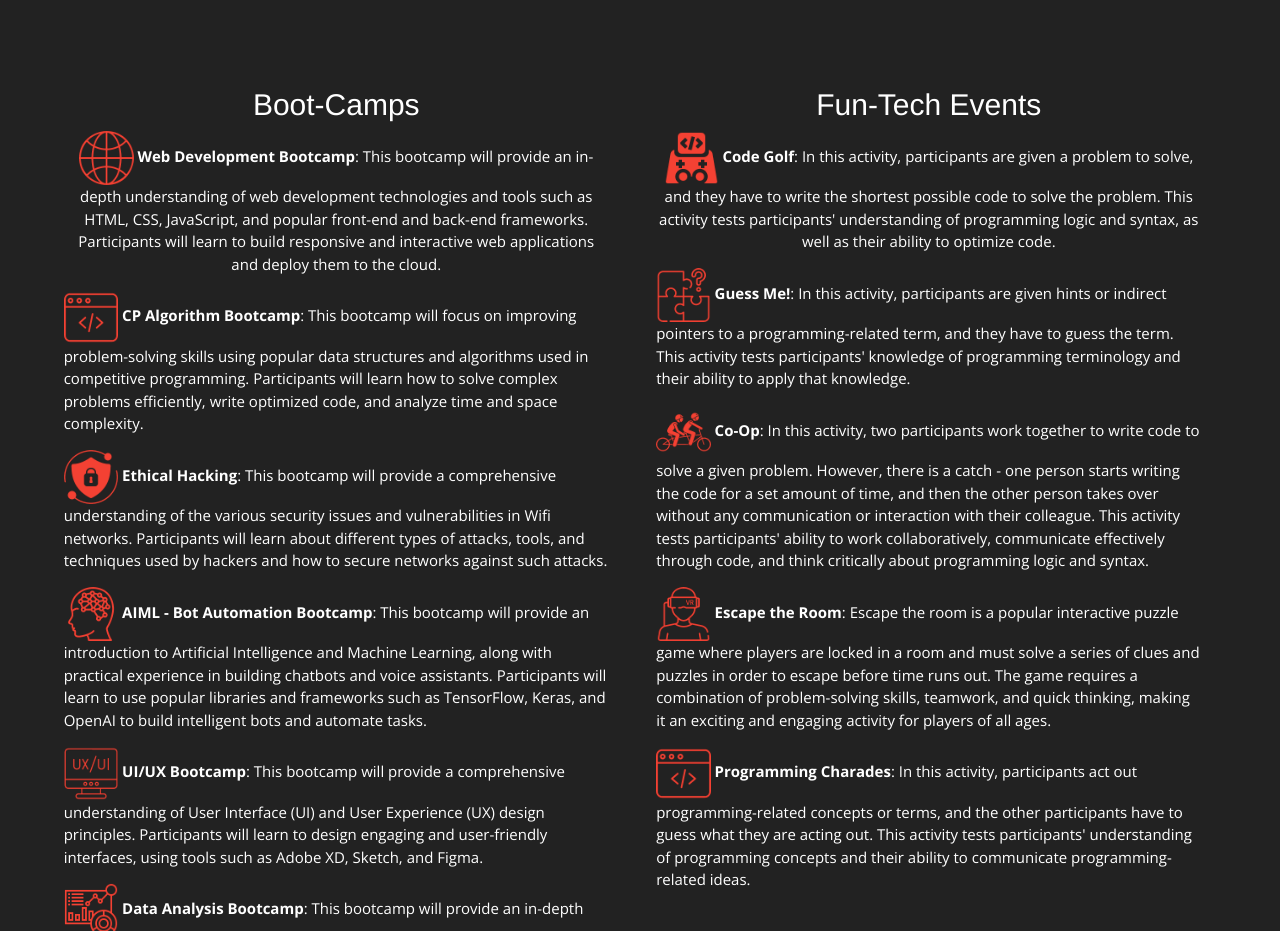
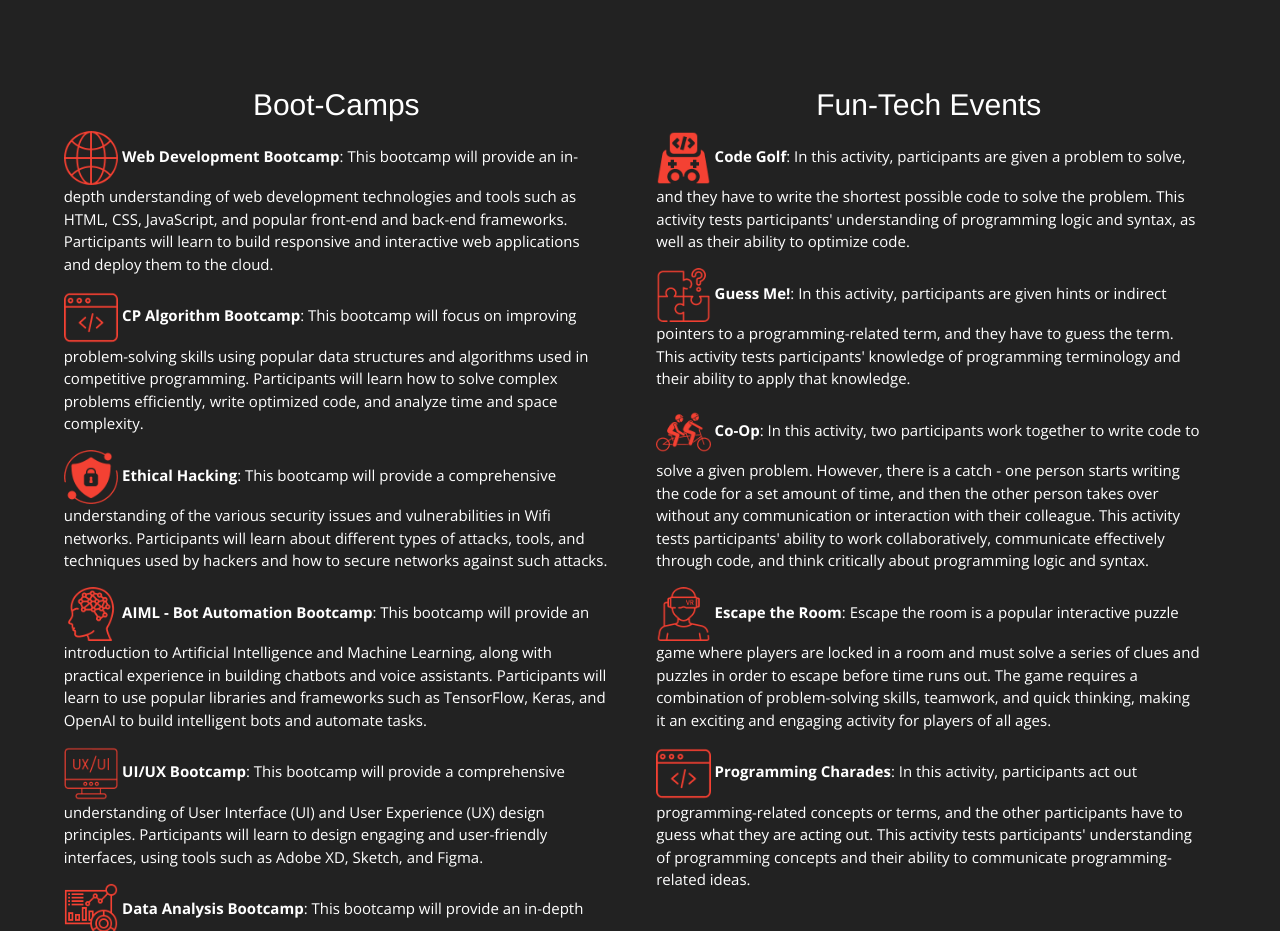
Before and after one commit to abdulsaheel/PRAESTOWEBSITE, a plain HTML site: page index.html in a window 1280 px wide. Shown: the part 2580-3511 px from the top of the page. Drawn offline with nearby package versions, Linux system fonts and the light colour scheme.

Commit message:
Update index.html
CORRECTED BOOTCAMPS

```diff
--- a/index.html
+++ b/index.html
@@ -205,7 +205,7 @@
       <p>Experience the adrenaline rush and unleash your inner passion with the electrifying events of Praesto 2k23!</p>
     </div>
     <div class="row">
-      <div class="left" style="padding: 2%;"><h2>Boot-Camps</h2><p>
+      <div class="left" style="padding: 2%;"><h2>Boot-Camps</h2><p style="text-align: left;">
         <img src="images/web.png" style="width: 10%; height:10%;"/>
         <b>Web Development Bootcamp</b>: This bootcamp will provide an in-depth understanding of web development technologies and tools such as HTML, CSS, JavaScript, and popular front-end and back-end frameworks. Participants will learn to build responsive and interactive web applications and deploy them to the cloud.
 </p><p  style="text-align: left;">
@@ -223,7 +223,7 @@
       </p><p  style="text-align: left;">
         <img src="images/dashboard.png" style="width: 10%; height:10%;"/>
         <b>Data Analysis Bootcamp</b>: This bootcamp will provide an in-depth understanding of data analysis using popular tools such as Python and R. Participants will learn to analyze and visualize large datasets, build predictive models, and communicate insights effectively.</p></div>
-        <div class="right" style="padding: 2%;"><h2>Fun-Tech Events</h2><p>
+        <div class="right" style="padding: 2%;"><h2>Fun-Tech Events</h2><p style="text-align: left;">
           <img src="images/gamepad.png" style="width: 10%; height:10%;"/>
           <b>Code Golf</b>: In this activity, participants are given a problem to solve, and they have to write the shortest possible code to solve the problem. This activity tests participants' understanding of programming logic and syntax, as well as their ability to optimize code.
         </p><p  style="text-align: left;">
```
